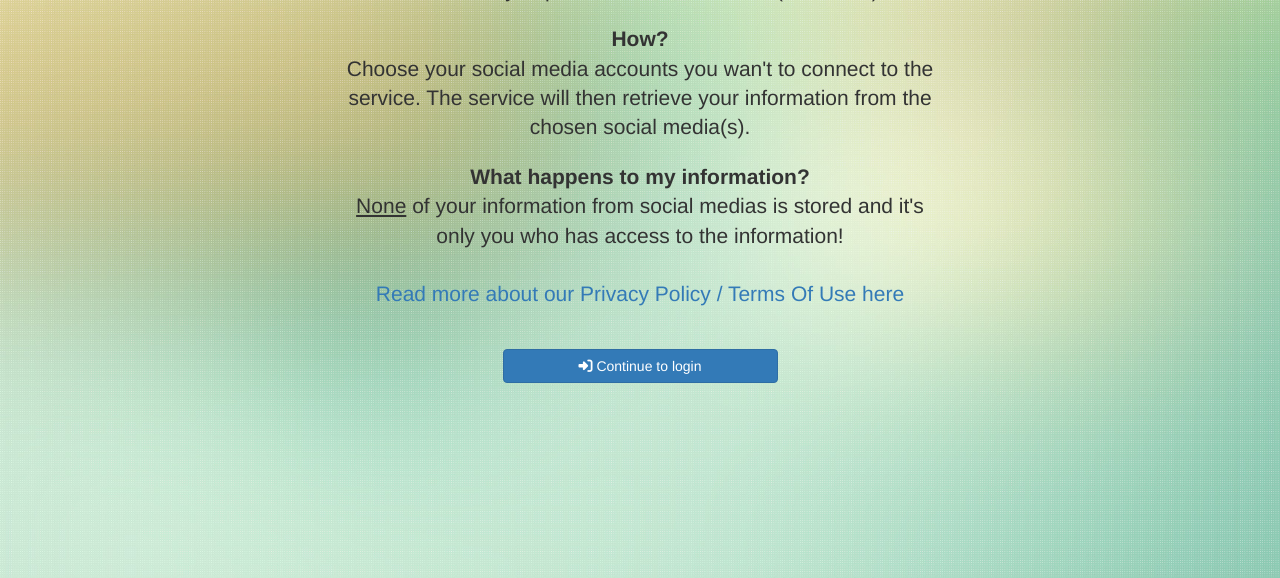
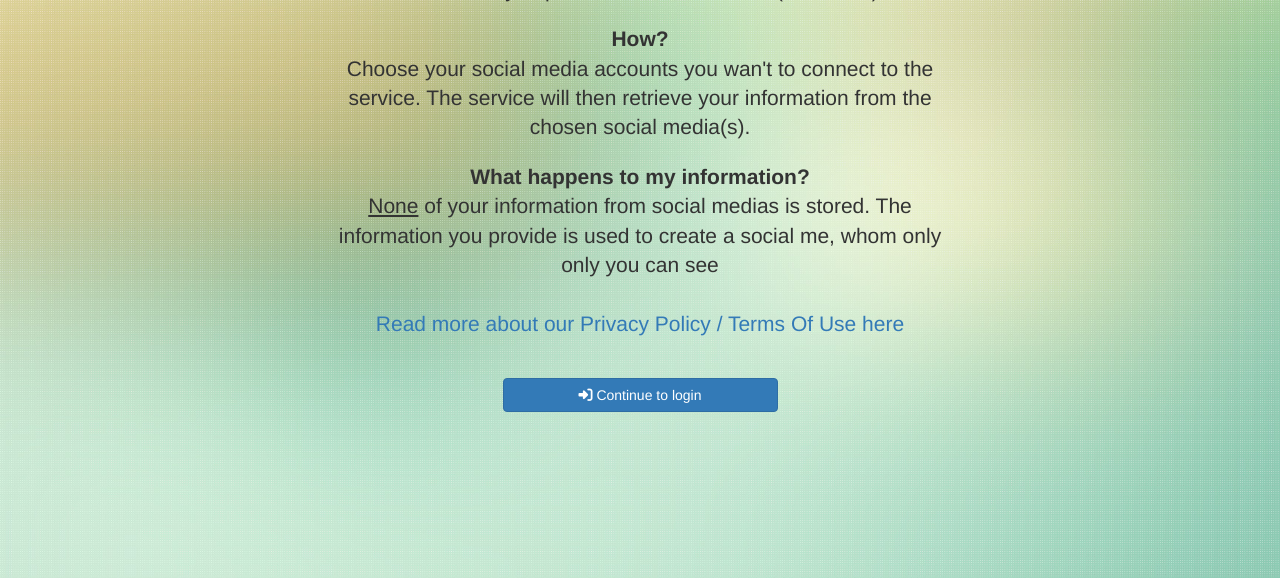
Before and after one commit to nielsdaw/digital_identity, a Django app: page / in a window 1280 px wide. Shown: the part 200-778 px from the top of the page. Run offline with Django 3.2, Linux system fonts and the light colour scheme; some libraries are stand-ins or nearby versions.

Commit message:
changed index text

```diff
--- a/templates/index.html
+++ b/templates/index.html
@@ -20,7 +20,7 @@
                 </p>
                 <p class="lead">
                     <b>What happens to my information?</b><br>
-                    <u>None</u> of your information from social medias is stored and it's only you who has access to the information!<br><br>
+                    <u>None</u> of your information from social medias is stored. The information you provide is used to create a social me, whom only only you can see<br><br>
                     <a href="{% url 'privacy_policy' %}">Read more about our Privacy Policy / Terms Of Use here</a>
                 </p>
 
```
